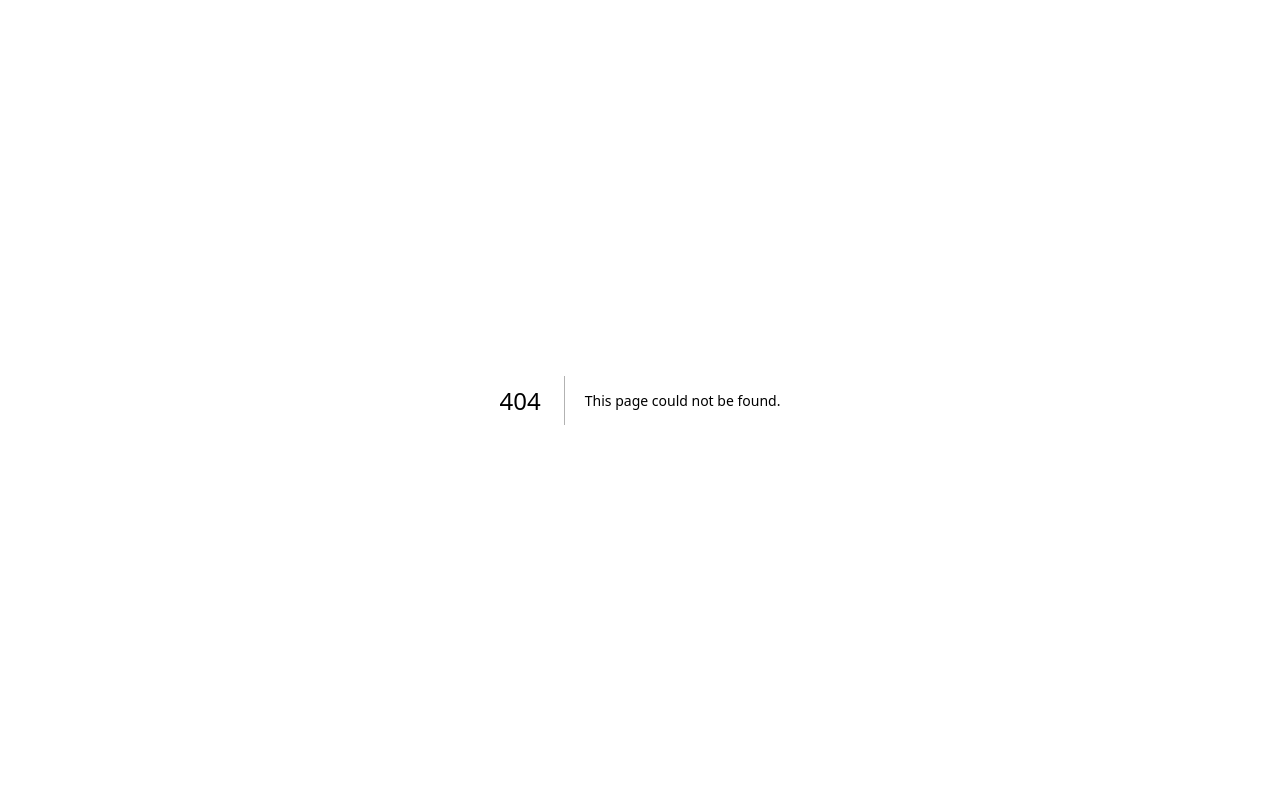
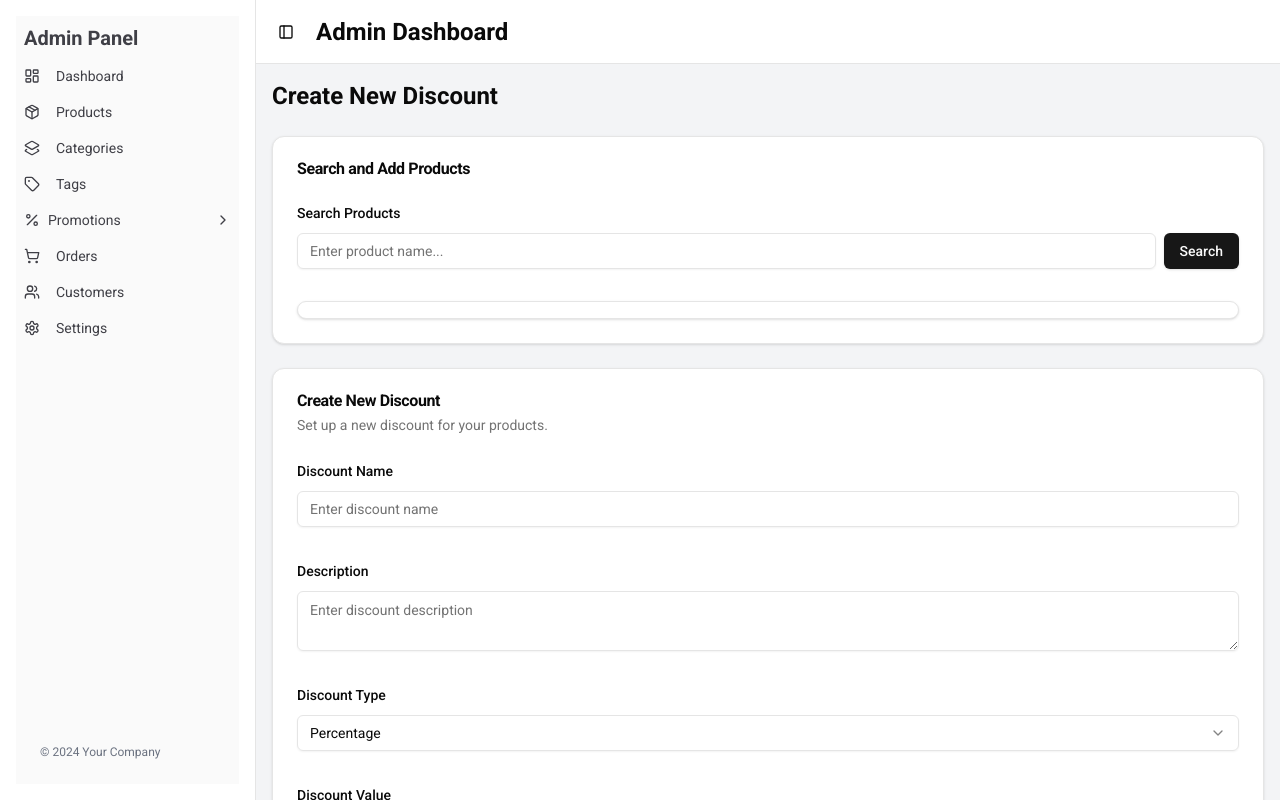
Before and after one commit to Adriz1611/game-essentials-backend, a Next.js app: page /dashboard/promotions/discounts/add in a window 1280 px wide. Before the commit this address had no page. Shown: the top 800 px of the page. Built offline with nearby package versions, Linux system fonts and the light colour scheme.

Commit message:
Added product search in discount page

```diff
--- a/src/app/dashboard/promotions/discounts/page.js
+++ b/src/app/dashboard/promotions/discounts/page.js
@@ -1,6 +1,16 @@
-export default function DiscountPage() {
-    return (
-        <>
-        </>
-    )
+import ProductList from "@/components/dashboard/list-product";
+import { Button } from "@/components/ui/button";
+import Link from "next/link";
+
+export default async function ProductsPage() {
+  return (
+    <div className="w-full">
+      <div className="w-full flex flex-row justify-between">
+        <h2 className="text-2xl font-bold mb-4">Manage Discount</h2>
+        <Link href={`/dashboard/promotions/discounts/add`}>
+          <Button>Create Discount</Button>
+        </Link>
+      </div>
+    </div>
+  );
 }
--- a/src/components/dashboard/product-search.jsx
+++ b/src/components/dashboard/product-search.jsx
@@ -1,45 +1,57 @@
-"use client"
+"use client";
 
-import { useState, useRef, useTransition } from "react"
-import { useFormStatus } from "react-dom"
-import { Input } from "@/components/ui/input"
-import { Button } from "@/components/ui/button"
-import { Badge } from "@/components/ui/badge"
-import { Card, CardContent, CardHeader, CardTitle } from "@/components/ui/card"
-import { X, Loader2 } from "lucide-react"
-import {searchProductByName} from "@/app/actions/product-action";
+import { useState } from "react";
+import { useForm } from "react-hook-form";
+import { Input } from "@/components/ui/input";
+import { Button } from "@/components/ui/button";
+import { Badge } from "@/components/ui/badge";
+import {
+  Form,
+  FormControl,
+  FormField,
+  FormItem,
+  FormLabel,
+  FormMessage,
+} from "@/components/ui/form";
+import { Card, CardContent, CardHeader, CardTitle } from "@/components/ui/card";
+import { X, Loader2 } from "lucide-react";
+import { searchProductByName } from "@/app/actions/product-action";
+import { zodResolver } from "@hookform/resolvers/zod";
+import * as z from "zod";
 
-function SearchButton() {
-  const { pending } = useFormStatus()
-
-  return (
-    <Button type="submit" disabled={pending}>
-      {pending ? <Loader2 className="h-4 w-4 animate-spin" /> : "Search"}
-    </Button>
-  )
-}
+const formSchema = z.object({
+  search: z.string().min(1, "Product name is required"),
+});
 
 export default function ProductSearch({ selectedProducts, onProductsChange }) {
-  const [searchResults, setSearchResults] = useState([])
-  const [isPending, startTransition] = useTransition()
-  const formRef = useRef(null)
+  const [searchResults, setSearchResults] = useState([]);
 
-  const handleSearch = async (formData) => {
-    startTransition(async () => {
-      const results = await searchProductByName(formData.name);
-      setSearchResults(results)
-    })
-  }
+  const form = useForm({
+    resolver: zodResolver(formSchema),
+    defaultValues: {
+      search: "",
+    },
+  });
+
+  const onSubmit = async (values) => {
+    const res = await searchProductByName(values.search.toLowerCase());
+    if (res.success) {
+      setSearchResults(res.data);
+    } else {
+      console.error(res.error);
+      setSearchResults([]);
+    }
+  };
 
   const addProduct = (product) => {
     if (!selectedProducts.some((p) => p.id === product.id)) {
-      onProductsChange([...selectedProducts, product])
+      onProductsChange([...selectedProducts, product]);
     }
-  }
+  };
 
   const removeProduct = (productId) => {
-    onProductsChange(selectedProducts.filter((p) => p.id !== productId))
-  }
+    onProductsChange(selectedProducts.filter((p) => p.id !== productId));
+  };
 
   return (
     <Card>
@@ -48,14 +60,29 @@
       </CardHeader>
       <CardContent>
         <div className="space-y-4">
-          <form
-            ref={formRef}
-            action={handleSearch}
-            className="flex items-center space-x-2"
-          >
-            <Input name="name" placeholder="Search products..." />
-            <SearchButton />
-          </form>
+          <Form {...form}>
+            <form
+              onSubmit={form.handleSubmit(onSubmit)}
+              className="flex items-center space-x-2"
+            >
+              <FormField
+                control={form.control}
+                name="search"
+                render={({ field }) => (
+                  <FormItem className="flex-1">
+                    <FormLabel>Search Products</FormLabel>
+                    <FormControl>
+                      <Input placeholder="Enter product name..." {...field} />
+                    </FormControl>
+                    <FormMessage />
+                  </FormItem>
+                )}
+              />
+              <Button type="submit" className="mt-8">
+                Search
+              </Button>
+            </form>
+          </Form>
           <div className="flex flex-wrap gap-2">
             {selectedProducts.map((product) => (
               <Badge key={product.id} variant="secondary">
--- a/src/components/dashboard/tags-link-product.jsx
+++ b/src/components/dashboard/tags-link-product.jsx
@@ -31,7 +31,6 @@
   TableRow,
 } from "@/components/ui/table";
 import { ScrollArea } from "@/components/ui/scroll-area";
-import Link from "next/link";
 import {
   deleteTaggedProduct,
   linkProductTag,
```
Also changed, not shown: src/app/dashboard/promotions/discounts/add/page.js (renamed from src/app/dashboard/promotions/discounts/create/page.js), 1 other file (tests, documents, lock files or other folders).
